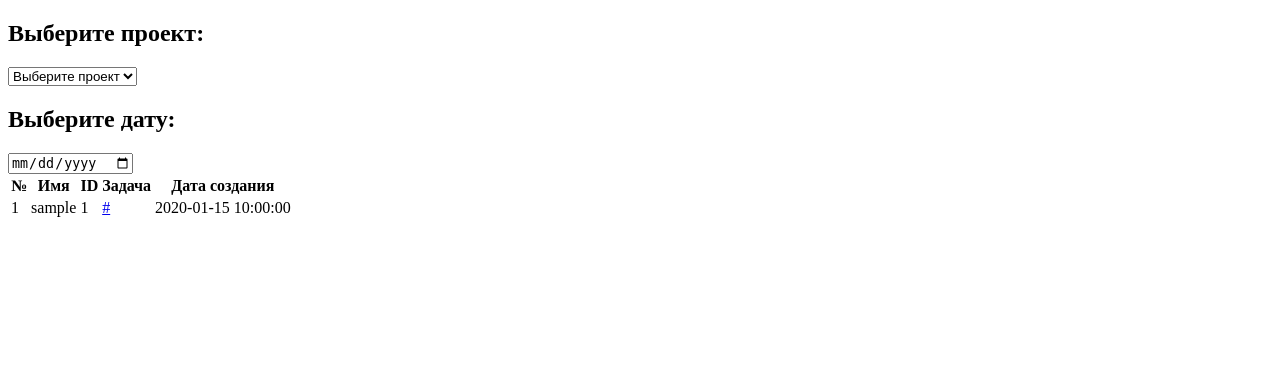
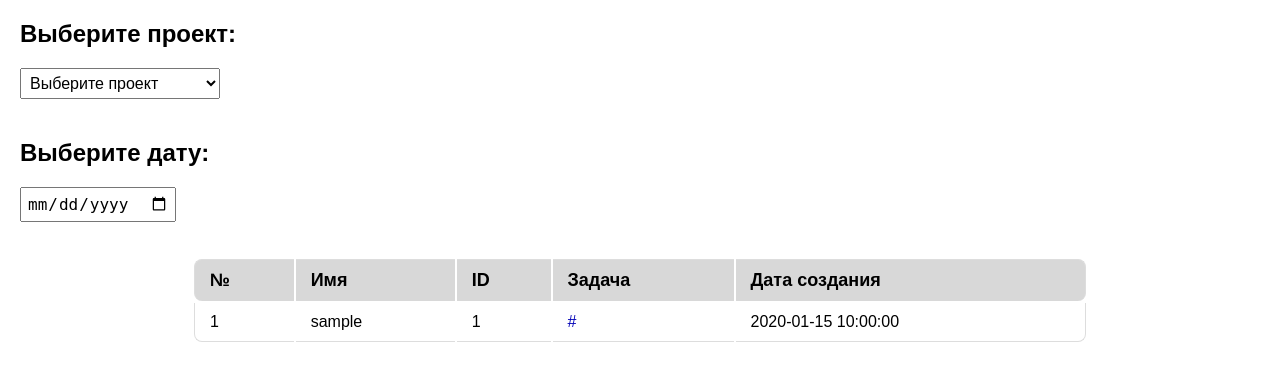
Before and after one commit to tolstikhin-vn/rocketchat-jira-bot, a FastAPI app: template src/templates/index.html in a window 1280 px wide. Shown: the top 381 px of the page. Run offline with FastAPI, Linux system fonts and the light colour scheme; the template is opened without the code that fills it: most values are stand-ins (such as "Sample title", 1, 10 or a date in 2020).

Commit message:
Добавлены css-стили для страницы

```diff
--- /dev/null
+++ b/src/static/css/style.css
@@ -0,0 +1,99 @@
+body {
+   font-family: Arial, sans-serif;
+   margin: 0;
+   padding: 0;
+}
+
+#params-container {
+   margin-left: 20px;
+}
+
+#project-select {
+   width: 200px;
+   padding: 5px;
+   font-size: 1rem;
+   margin-bottom: 20px;
+}
+
+#date-picker {
+   padding: 5px;
+   font-size: 1rem;
+   margin-bottom: 20px;
+}
+
+#table-container {
+   display: flex;
+   align-items: center;
+   justify-content: center;
+   margin-top: 15px;
+}
+
+#my-table {
+   width: 70%;
+   margin-bottom: 20px;
+}
+
+#my-table thead th {
+   font-weight: bold;
+   text-align: left;
+   border: none;
+   padding: 10px 15px;
+   background: #d8d8d8;
+   font-size: 18px;
+   border-top: 1px solid #ddd;
+}
+
+#my-table tr th:first-child,
+#my-table tr td:first-child {
+   border-left: 1px solid #ddd;
+}
+
+#my-table tr th:last-child,
+#my-table tr td:last-child {
+   border-right: 1px solid #ddd;
+}
+
+#my-table thead tr th:first-child {
+   border-radius: 8px 0 0 8px;
+}
+
+#my-table thead tr th:last-child {
+   border-radius: 0 8px 8px 0;
+}
+
+#my-table tbody td {
+   text-align: left;
+   border: none;
+   padding: 10px 15px;
+   font-size: 16px;
+   vertical-align: top;
+}
+
+#my-table tbody a {
+   color: #0000b6;
+   text-decoration: none;
+}
+
+#my-table tbody tr:nth-child(even) {
+   background: #f3f3f3;
+}
+
+#my-table tbody tr td:first-child {
+   border-radius: 8px 0 0 8px;
+}
+
+#my-table tbody tr td:last-child {
+   border-radius: 0 8px 8px 0;
+}
+
+#my-table tbody tr:last-child td {
+   border-bottom: 1px solid #ddd;
+}
+
+#my-table tbody tr:last-child td:first-child {
+   border-radius: 0 0 0 8px;
+}
+
+#my-table tbody tr:last-child td:last-child {
+   border-radius: 0 0 8px 0;
+}
--- a/src/templates/index.html
+++ b/src/templates/index.html
@@ -4,8 +4,10 @@
       <title>История создания задач</title>
       <script src="https://code.jquery.com/jquery-3.7.0.min.js"></script>
       <script src="static/js/script.js"></script>
+      <link rel="stylesheet" type="text/css" href="static/css/style.css" />
    </head>
    <body>
+      <div id="params-container">
          <h2>Выберите проект:</h2>
          <select id="project-select" onchange="sendData()">
             <option value="" selected>Выберите проект</option>
@@ -16,7 +18,10 @@
 
          <h2>Выберите дату:</h2>
          <input type="date" id="date-picker" onchange="sendData()" />
-      <table>
+      </div>
+
+      <div id="table-container">
+         <table id="my-table">
             <thead>
                <tr>
                   <th>№</th>
@@ -27,7 +32,8 @@
                </tr>
             </thead>
             <tbody id="log-table-body">
-            {% if logs is not none %} {% for log, user_name, user_id in logs %}
+               {% if logs is not none %} {% for log, user_name, user_id in logs
+               %}
                <tr>
                   <td>{{ loop.index }}</td>
                   <td>{{ user_name }}</td>
@@ -39,5 +45,6 @@
                {% endfor %} {% endif %}
             </tbody>
          </table>
+      </div>
    </body>
 </html>
```
Lines whose indentation alone changed are shown as unchanged.
